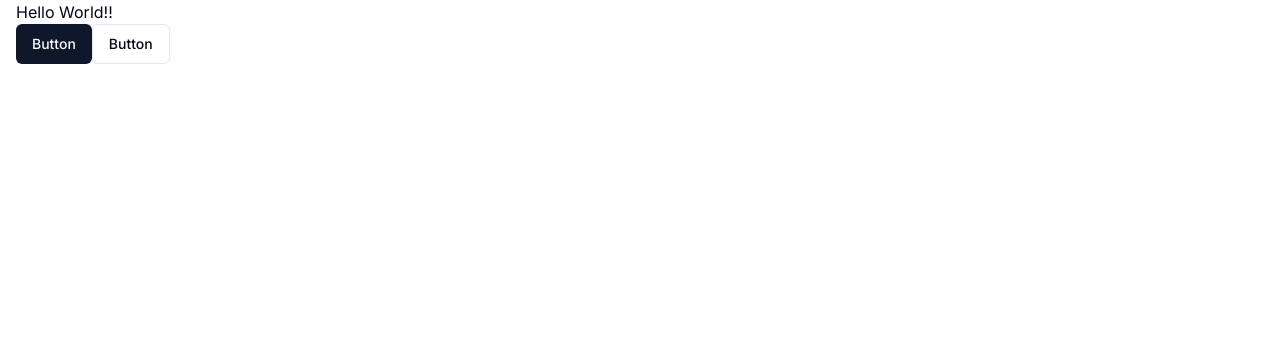
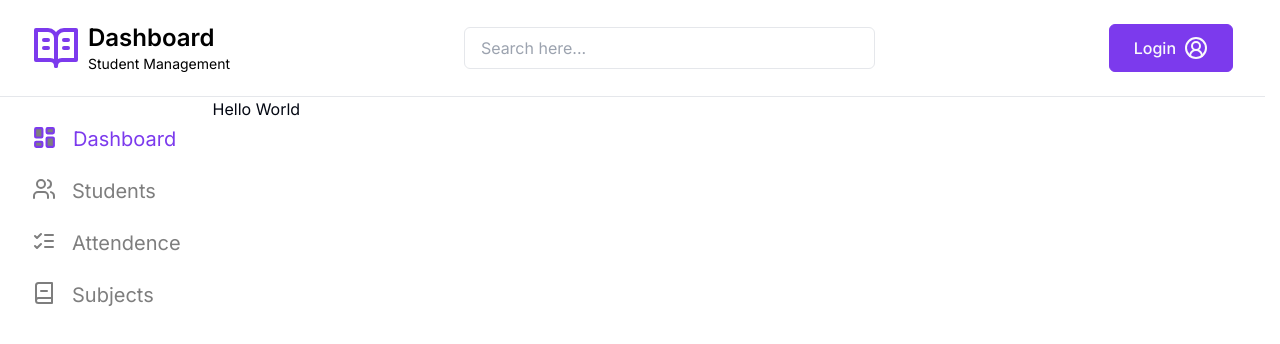
Before and after one commit to Shakiqurrahman/student-management-client, a Next.js app: page / in a window 1280 px wide. Shown: the top 344 px of the page. Built offline with nearby package versions, Linux system fonts and the light colour scheme.

Commit message:
header & sidebar added

```diff
--- a/src/app/globals.css
+++ b/src/app/globals.css
@@ -2,69 +2,54 @@
 @tailwind components;
 @tailwind utilities;
 
+
 @layer base {
   :root {
     --background: 0 0% 100%;
-    --foreground: 222.2 84% 4.9%;
-
+    --foreground: 224 71.4% 4.1%;
     --card: 0 0% 100%;
-    --card-foreground: 222.2 84% 4.9%;
-
+    --card-foreground: 224 71.4% 4.1%;
     --popover: 0 0% 100%;
-    --popover-foreground: 222.2 84% 4.9%;
-
-    --primary: 222.2 47.4% 11.2%;
-    --primary-foreground: 210 40% 98%;
-
-    --secondary: 210 40% 96.1%;
-    --secondary-foreground: 222.2 47.4% 11.2%;
-
-    --muted: 210 40% 96.1%;
-    --muted-foreground: 215.4 16.3% 46.9%;
-
-    --accent: 210 40% 96.1%;
-    --accent-foreground: 222.2 47.4% 11.2%;
-
+    --popover-foreground: 224 71.4% 4.1%;
+    --primary: 262.1 83.3% 57.8%;
+    --primary-foreground: 210 20% 98%;
+    --secondary: 220 14.3% 95.9%;
+    --secondary-foreground: 220.9 39.3% 11%;
+    --muted: 220 14.3% 95.9%;
+    --muted-foreground: 220 8.9% 46.1%;
+    --accent: 220 14.3% 95.9%;
+    --accent-foreground: 220.9 39.3% 11%;
     --destructive: 0 84.2% 60.2%;
-    --destructive-foreground: 210 40% 98%;
-
-    --border: 214.3 31.8% 91.4%;
-    --input: 214.3 31.8% 91.4%;
-    --ring: 222.2 84% 4.9%;
-
+    --destructive-foreground: 210 20% 98%;
+    --border: 220 13% 91%;
+    --input: 220 13% 91%;
+    --ring: 262.1 83.3% 57.8%;
     --radius: 0.5rem;
   }
 
   .dark {
-    --background: 222.2 84% 4.9%;
-    --foreground: 210 40% 98%;
-
-    --card: 222.2 84% 4.9%;
-    --card-foreground: 210 40% 98%;
-
-    --popover: 222.2 84% 4.9%;
-    --popover-foreground: 210 40% 98%;
-
-    --primary: 210 40% 98%;
-    --primary-foreground: 222.2 47.4% 11.2%;
-
-    --secondary: 217.2 32.6% 17.5%;
-    --secondary-foreground: 210 40% 98%;
-
-    --muted: 217.2 32.6% 17.5%;
-    --muted-foreground: 215 20.2% 65.1%;
-
-    --accent: 217.2 32.6% 17.5%;
-    --accent-foreground: 210 40% 98%;
-
+    --background: 224 71.4% 4.1%;
+    --foreground: 210 20% 98%;
+    --card: 224 71.4% 4.1%;
+    --card-foreground: 210 20% 98%;
+    --popover: 224 71.4% 4.1%;
+    --popover-foreground: 210 20% 98%;
+    --primary: 263.4 70% 50.4%;
+    --primary-foreground: 210 20% 98%;
+    --secondary: 215 27.9% 16.9%;
+    --secondary-foreground: 210 20% 98%;
+    --muted: 215 27.9% 16.9%;
+    --muted-foreground: 217.9 10.6% 64.9%;
+    --accent: 215 27.9% 16.9%;
+    --accent-foreground: 210 20% 98%;
     --destructive: 0 62.8% 30.6%;
-    --destructive-foreground: 210 40% 98%;
-
-    --border: 217.2 32.6% 17.5%;
-    --input: 217.2 32.6% 17.5%;
-    --ring: 212.7 26.8% 83.9%;
+    --destructive-foreground: 210 20% 98%;
+    --border: 215 27.9% 16.9%;
+    --input: 215 27.9% 16.9%;
+    --ring: 263.4 70% 50.4%;
   }
 }
+
 
 @layer base {
   * {
@@ -78,3 +63,7 @@
 html {
   scrollbar-gutter: stable;
 }
+
+.active {
+  @apply text-primary;
+}
--- a/src/app/layout.js
+++ b/src/app/layout.js
@@ -1,3 +1,5 @@
+import Header from "@/components/Header";
+import SideBar from "@/components/SideBar";
 import { Inter } from "next/font/google";
 import "./globals.css";
 
@@ -11,7 +13,15 @@ export const metadata = {
 export default function RootLayout({ children }) {
   return (
     <html lang="en">
-      <body className={inter.className}>{children}</body>
+      <body className={inter.className}>
+        <Header />
+        <div className="flex">
+          <SideBar />
+          <main className="flex-1">
+          {children}
+          </main>
+        </div>
+      </body>
     </html>
   );
 }
--- a/src/app/page.js
+++ b/src/app/page.js
@@ -1,12 +1,12 @@
+import SideBar from "@/components/SideBar";
 import { Button, buttonVariants } from "@/components/ui/button";
 import { Link } from "lucide-react";
 
 export default function Home() {
   return (
-    <main className="container">
-      <h1>Hello World!!</h1>
-      <Button>Button</Button>
-      <Button variant="outline">Button</Button>
-    </main>
+    <section>
+      <h1>Hello World</h1>
+    </section>
+
   );
 }
--- /dev/null
+++ b/src/components/Header.jsx
@@ -0,0 +1,31 @@
+import { BookOpenText, CircleUserRound } from "lucide-react";
+import { Button } from "./ui/button";
+
+const Header = () => {
+  return (
+    <header className=" border-b bg-white text-black">
+      <div className="h-24 flex items-center justify-between gap-2 md:mr-8">
+      <div className="flex items-center gap-2 ml-4 md:ml-8">
+        <BookOpenText className="text-primary size-12" />
+        <div>
+          <h1 className="text-2xl font-semibold">Dashboard</h1>
+          <p className="text-sm">Student Management</p>
+        </div>
+      </div>
+      <div className="w-1/3 hidden md:block">
+        <input
+          className="w-full py-2 px-4 border outline-none rounded-md"
+          type="text"
+          placeholder="Search here..."
+        />
+      </div>
+      <Button variant="login" size="md">
+        Login
+        <CircleUserRound className="ml-2 size-6" />
+      </Button>
+      </div>
+    </header>
+  );
+};
+
+export default Header;
--- /dev/null
+++ b/src/components/SideBar.jsx
@@ -0,0 +1,55 @@
+'use client'
+import { BookMinus, ListChecks, Users } from "lucide-react";
+import Link from "next/link";
+import { usePathname } from "next/navigation";
+
+const SideBar = () => {
+  const pathname = usePathname();
+  return (
+    <aside className="bg-white">
+      <ul className="text-black mt-4">
+        <Link href="/">
+          <li className={`link ${pathname === "/" ? "active" : ""} flex gap-4 text-[#7e7e7e] text-xl  px-8 py-3 hover:text-primary duration-300`}>
+            <svg
+              xmlns="http://www.w3.org/2000/svg"
+              width="25"
+              height="25"
+              viewBox="0 0 24 24"
+              stroke="currentColor"
+              fill="#7e7e7e"
+              stroke-width="2"
+              stroke-linecap="round"
+              stroke-linejoin="round"
+            >
+              <rect width="7" height="9" x="3" y="3" rx="1" />
+              <rect width="7" height="5" x="14" y="3" rx="1" />
+              <rect width="7" height="9" x="14" y="12" rx="1" />
+              <rect width="7" height="5" x="3" y="16" rx="1" />
+            </svg>
+            Dashboard
+          </li>
+        </Link>
+        <Link  href="/students">
+          <li className={`link ${pathname === "/students" ? "active" : ""} flex gap-4 text-[#7e7e7e] text-xl  px-8 py-3 hover:text-primary duration-300`}>
+            <Users />
+            Students
+          </li>
+        </Link>
+        <Link href="/attendence">
+          <li className={`link ${pathname === "/attendence" ? "active" : ""} flex gap-4 text-[#7e7e7e] text-xl  px-8 py-3 hover:text-primary duration-300`}>
+            <ListChecks />
+            Attendence
+          </li>
+        </Link>
+        <Link  href="/subjects">
+          <li className={`link ${pathname === "/subjects" ? "active" : ""} flex gap-4 text-[#7e7e7e] text-xl  px-8 py-3 hover:text-primary duration-300`}>
+            <BookMinus />
+            Subjects
+          </li>
+        </Link>
+      </ul>
+    </aside>
+  );
+};
+
+export default SideBar;
--- a/src/components/ui/button.jsx
+++ b/src/components/ui/button.jsx
@@ -18,10 +18,12 @@ const buttonVariants = cva(
           "bg-secondary text-secondary-foreground hover:bg-secondary/80",
         ghost: "hover:bg-accent hover:text-accent-foreground",
         link: "text-primary underline-offset-4 hover:underline",
+        login: "bg-primary text-primary-foreground hover:bg-background hover:text-primary border border-primary text-base"
       },
       size: {
-        default: "h-10 px-4 py-2",
+        default: "h-10 px-4 py-2.5",
         sm: "h-9 rounded-md px-3",
+        md: "h-12 rounded-md px-6 py-4",
         lg: "h-11 rounded-md px-8",
         icon: "h-10 w-10",
       },
```
